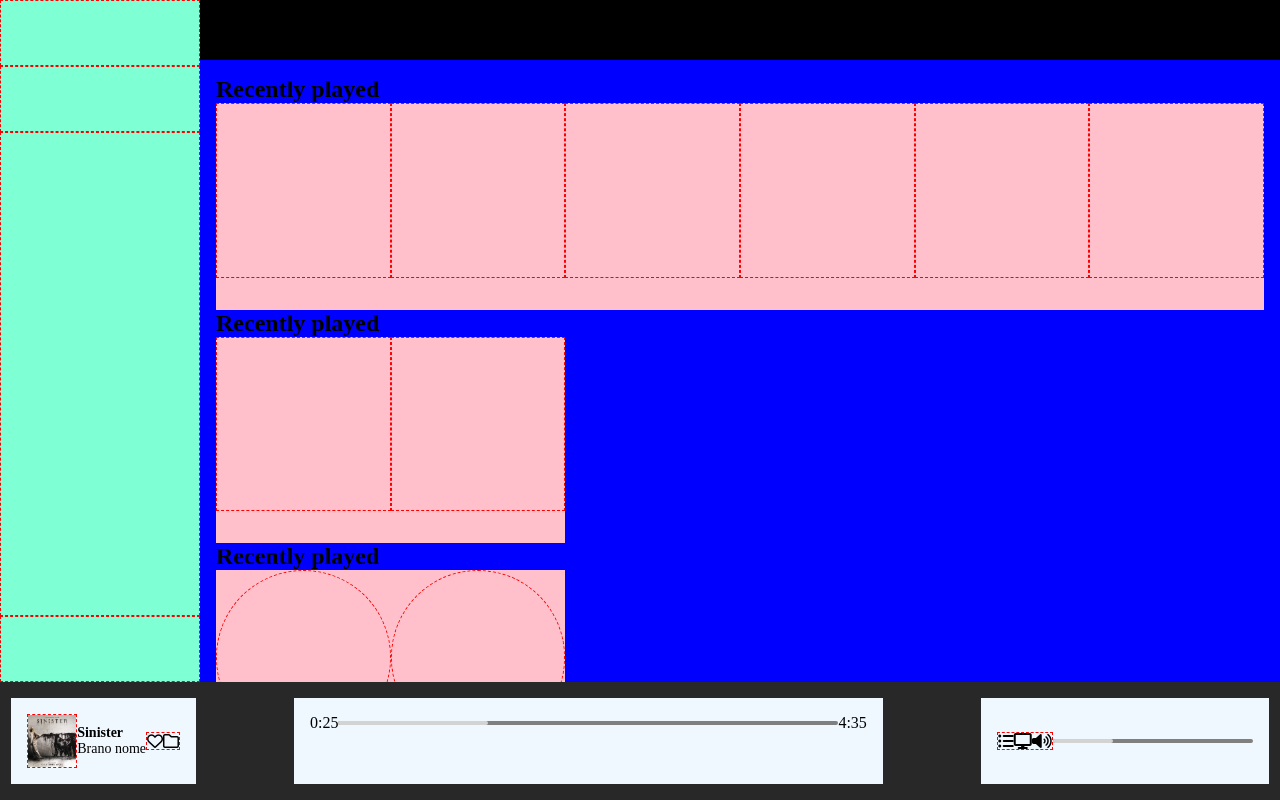
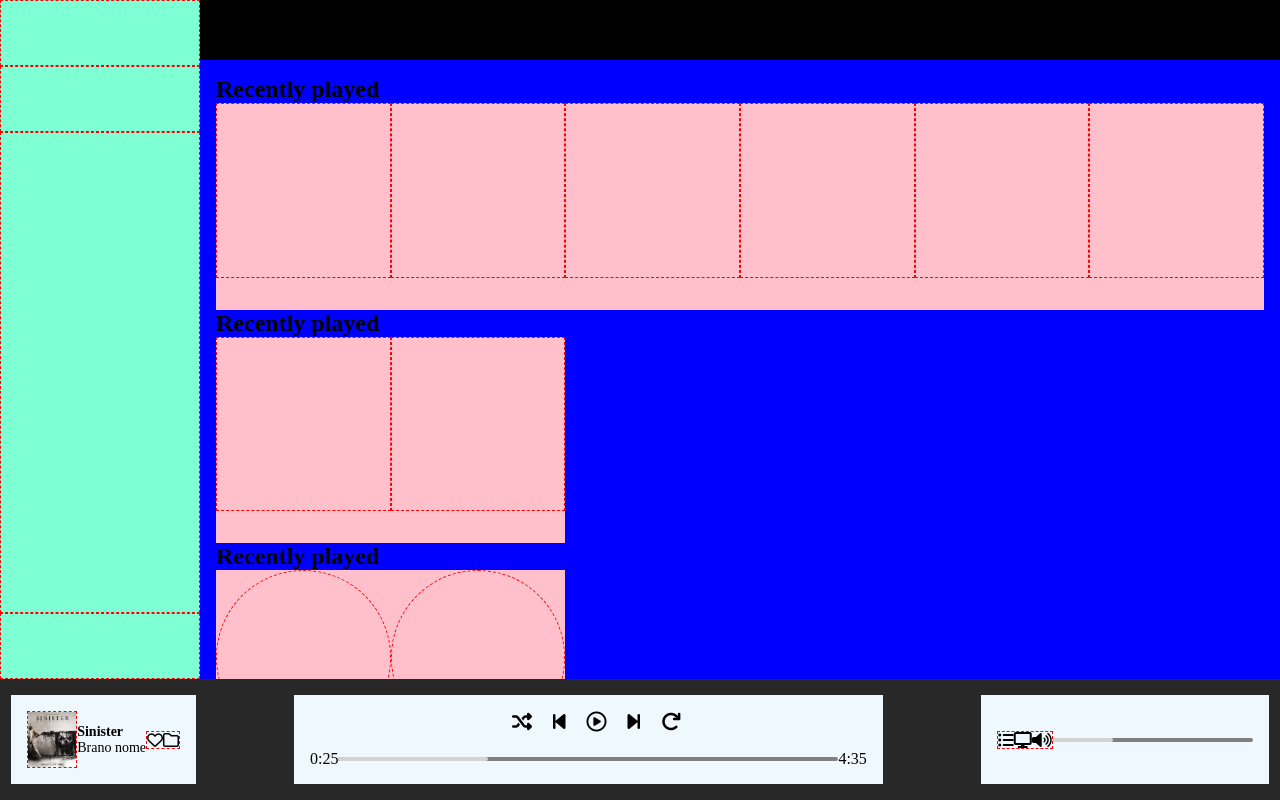
Before and after one commit to GiacomoDiNardo/html-css-spotifyweb, a plain HTML site: page index.html in a window 1280 px wide. Drawn offline with Linux system fonts and the light colour scheme.

Commit message:
add song nav elements

```diff
--- a/css/style.css
+++ b/css/style.css
@@ -129,6 +129,16 @@
     width: 500px;
 }
 
+.song-nav {
+    text-align: center;
+    font-size: 20px;
+    padding-bottom: 1rem;
+}
+
+.song-nav i {
+    padding-left: 1rem;
+}
+
 .song-time {
     align-items: center;
 }
--- a/index.html
+++ b/index.html
@@ -7,7 +7,7 @@
     <link rel="stylesheet" href="https://cdnjs.cloudflare.com/ajax/libs/font-awesome/6.1.1/css/all.min.css">
 
     <link rel="stylesheet" href="css/style.css">
-    <title>Document</title>
+    <title>Spotify</title>
 </head>
 <body>
     <!-- contenitore grande - 100vh -->
@@ -107,6 +107,8 @@
 
         <!-- nav-bar inferiore -->
         <div class="nav-bar no-shrink d-flex">
+
+            <!-- nav-bar parte sinistra -->
             <div class="bar left-bar d-flex">
                 <div class="song-cover">
                     <img src="img/sinister.jpeg" alt="">
@@ -124,8 +126,15 @@
                 </div>
             </div>
 
+            <!-- nav-bar parte centrale -->
             <div class="bar central-bar">
-                <div class="song-nav"></div>
+                <div class="song-nav">
+                    <i class="fa-solid fa-shuffle"></i>
+                    <i class="fa-solid fa-backward-step"></i>
+                    <i class="fa-regular fa-circle-play"></i>
+                    <i class="fa-solid fa-forward-step"></i>
+                    <i class="fa-solid fa-arrow-rotate-right"></i>
+                </div>
 
                 <div class="song-time d-flex">
                     <div class="current-time">
@@ -145,6 +154,7 @@
                 </div>
             </div>
 
+            <!-- nav-bar destra -->
             <div class="bar right-bar d-flex">
                 <div class="icons d-flex">
                     <i class="fa-solid fa-list-ul"></i>
```
